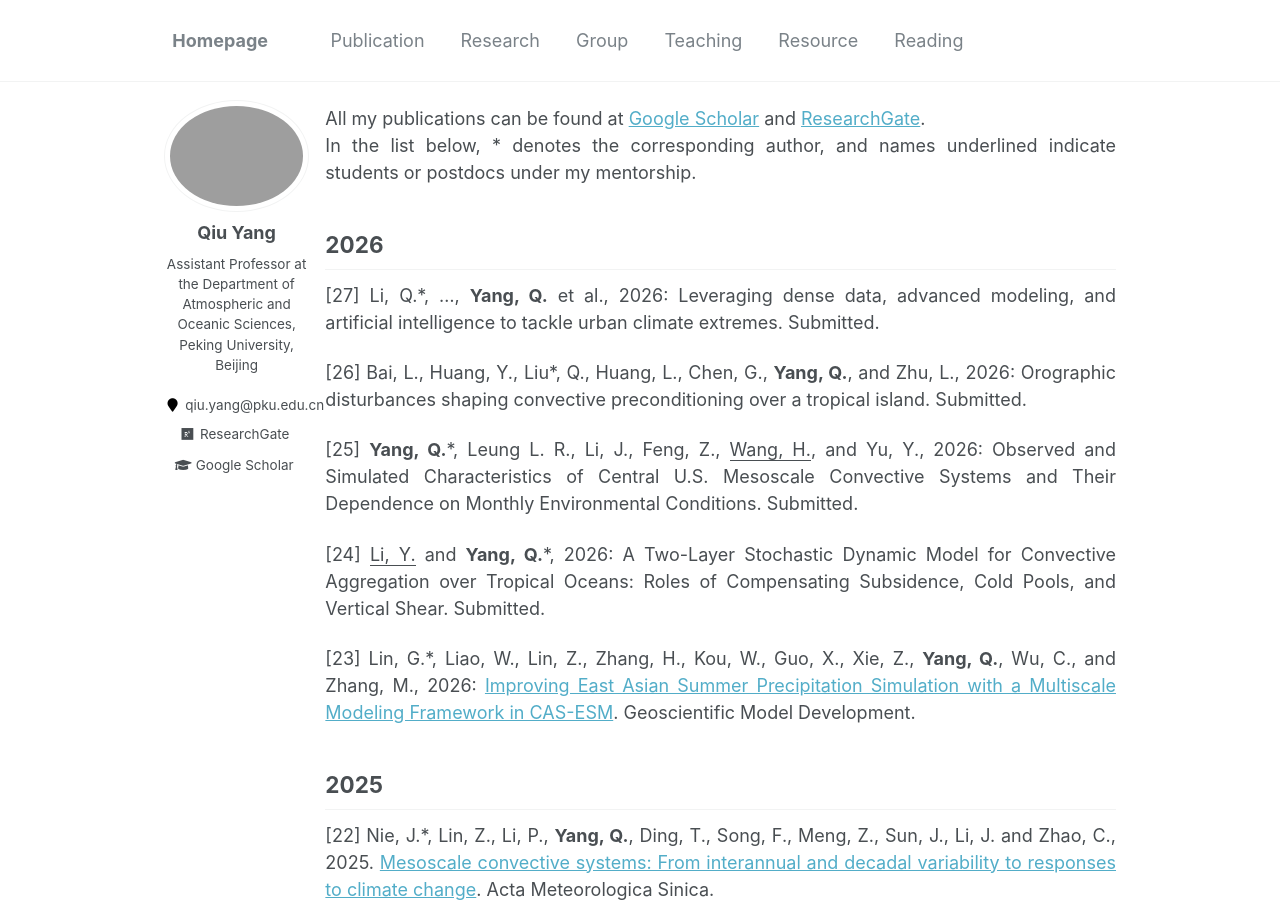
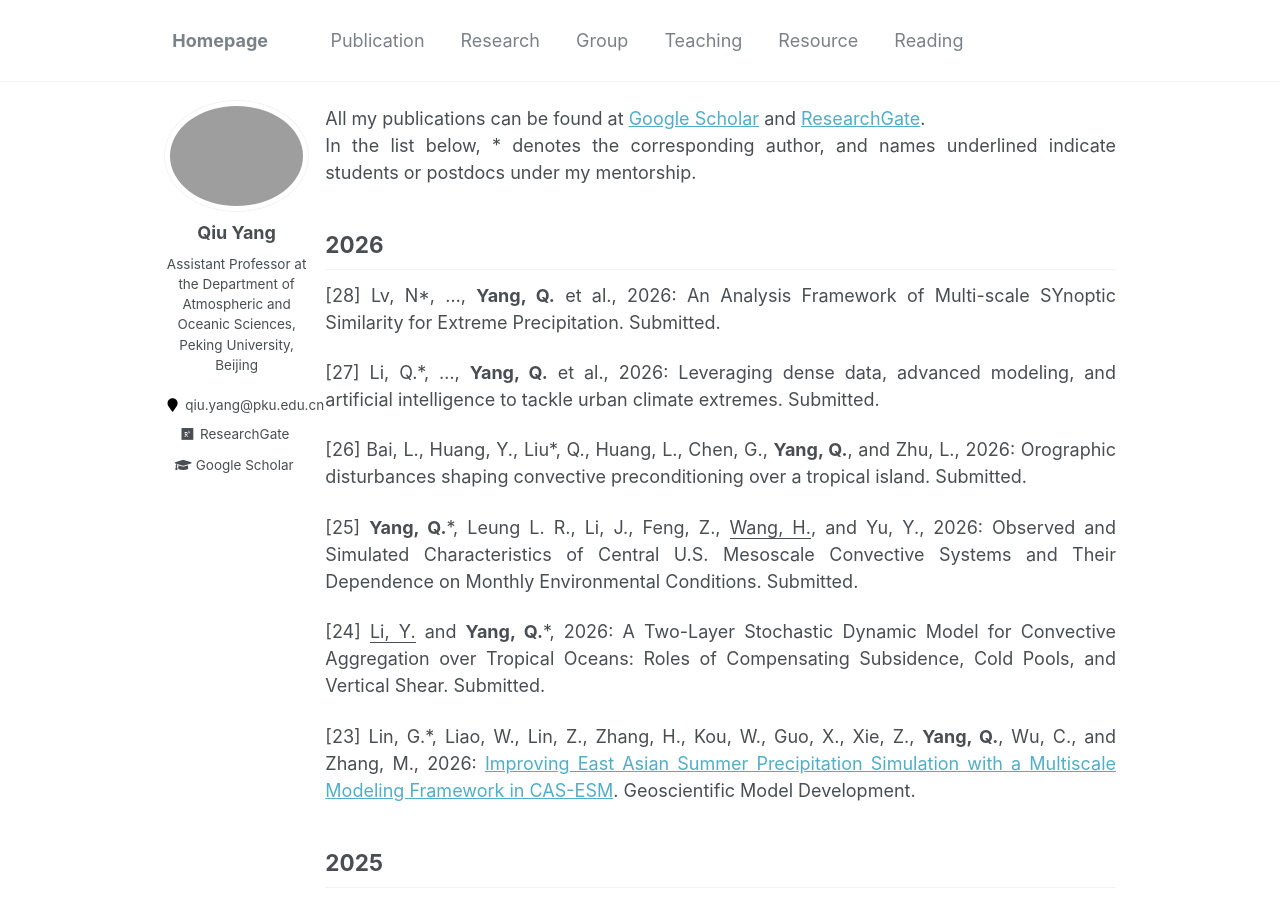
Before and after one commit to qiuyang50/qiuyang50.github.io, a Jekyll site: the page built from _pages/publication.md, in a window 1280 px wide and 900 px high. Built offline with Jekyll 4.4.1, drawn with Linux system fonts in a browser that asks for light colours.

Commit message:
Update publication.md

```diff
--- a/_pages/publication.md
+++ b/_pages/publication.md
@@ -9,6 +9,8 @@ In the list below, * denotes the corresponding author, and names underlined indi
 
 2026
 -
+[28] Lv, N*, ..., **Yang, Q.** et al., 2026: An Analysis Framework of Multi-scale SYnoptic Similarity for Extreme Precipitation. Submitted.
+
 [27] Li, Q.*, ..., **Yang, Q.** et al., 2026: Leveraging dense data, advanced modeling, and artificial intelligence to tackle urban climate extremes. Submitted.
 
 [26] Bai, L., Huang, Y., Liu*, Q., Huang, L., Chen, G., **Yang, Q.**, and Zhu, L., 2026: Orographic disturbances shaping convective preconditioning over a tropical island. Submitted.
```
